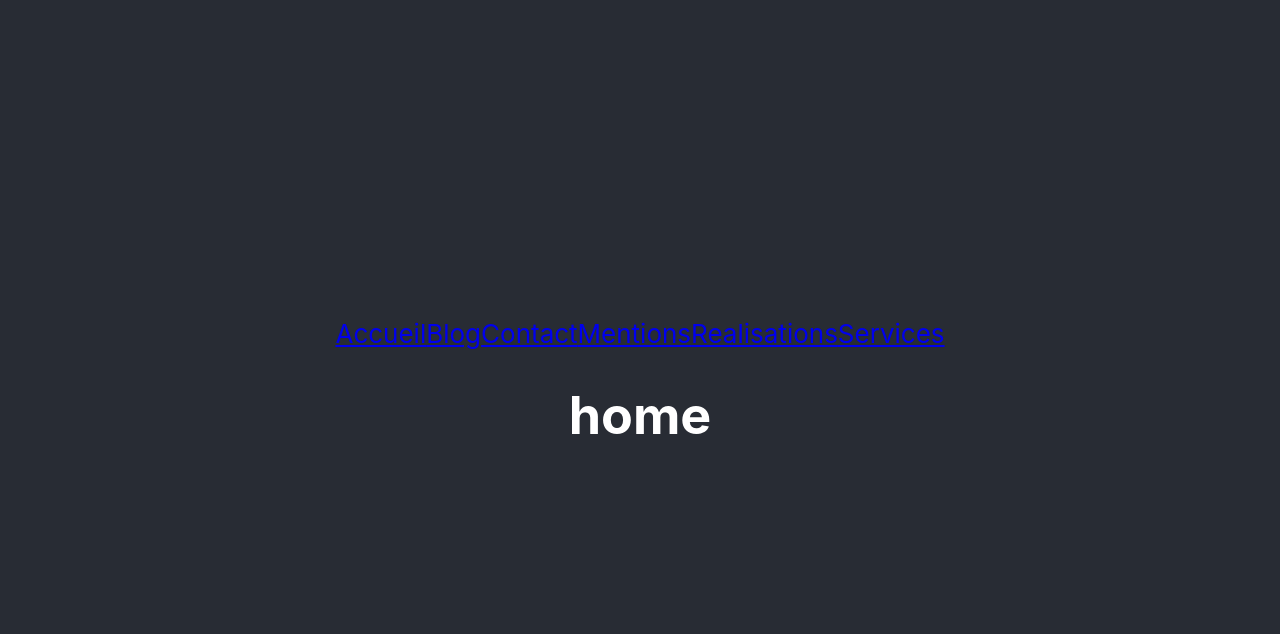
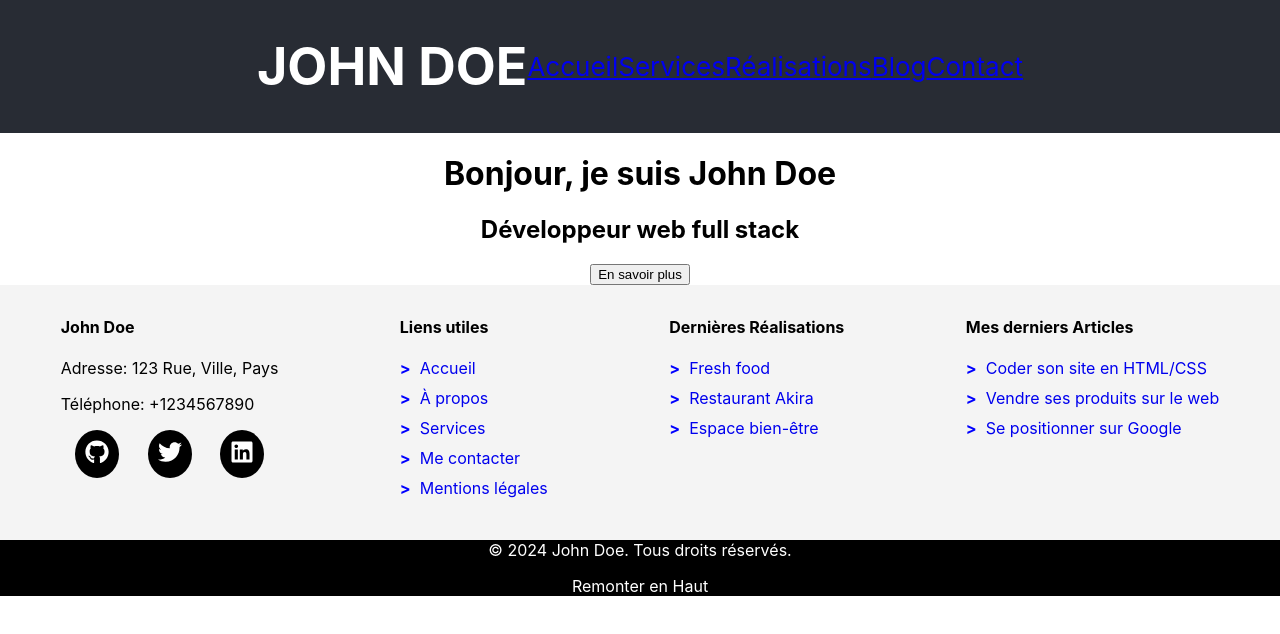
Before and after one commit to DS30190/optimisez, a React (Create React App) app: page / in a window 1280 px wide. Shown: the top 634 px of the page. Built offline with nearby package versions, Linux system fonts and the light colour scheme.

Commit message:
add footer

```diff
--- a/package.json
+++ b/package.json
@@ -8,6 +8,7 @@
     "@testing-library/user-event": "^13.5.0",
     "react": "^18.2.0",
     "react-dom": "^18.2.0",
+    "react-icons": "^5.1.0",
     "react-router-dom": "^6.22.3",
     "react-scripts": "5.0.1",
     "web-vitals": "^2.1.4"
--- a/src/App.css
+++ b/src/App.css
@@ -1,38 +1,79 @@
 .App {
   text-align: center;
-}
 
-.App-logo {
-  height: 40vmin;
-  pointer-events: none;
-}
-
-@media (prefers-reduced-motion: no-preference) {
-  .App-logo {
-    animation: App-logo-spin infinite 20s linear;
-  }
 }
 
 .App-header {
   background-color: #282c34;
-  min-height: 100vh;
+
   display: flex;
-  flex-direction: column;
+  flex-direction: row;
   align-items: center;
   justify-content: center;
   font-size: calc(10px + 2vmin);
   color: white;
+  text-decoration: none;
 }
 
-.App-link {
-  color: #61dafb;
+
+.App-footer {
+
+  background-color: #f4f4f4;
+}
+.columns {
+  display: flex;
+  align-items: flex-start;
+  justify-content: space-around;
+}
+.footer-column {
+ align-content: space-between;
+ text-align: left;
+  padding: 10px;
+}
+.footer-column a {
+  text-decoration: none;
+}
+.footer-bottom {
+  background-color: black;
+  color: white;
+  text-align: center;
+}
+.footer-bottom a {
+  text-decoration: none;
+  color: white;
+}
+.footer-column ul {
+  list-style-type: none;
+  padding-left: 0;
+  text-align: left;
+}
+.footer-column li {
+  position: relative;
+  margin-bottom: 10px;
+  padding-left: 20px;
+}
+.footer-column li::before {
+  content: '>';
+  color: blue;
+  font-weight: bold;
+  position: absolute;
+  left: 0;
+  top: 0;
+}
+.social-icons {
+  display: flex;
+  justify-content: space-around;
+  align-items: center;
 }
 
-@keyframes App-logo-spin {
-  from {
-    transform: rotate(0deg);
-  }
-  to {
-    transform: rotate(360deg);
-  }
+.social-icons a {
+  display: inline-block;
+  background-color: black;
+  padding: 10px;
+  border-radius: 50%;
 }
+
+.social-icons a svg {
+  font-size: 24px;
+  color: white;
+}
--- a/src/App.js
+++ b/src/App.js
@@ -1,34 +1,83 @@
 import React from "react";
 import './App.css';
-import {Routes, Route, Link} from "react-router-dom";
+import { Routes, Route, Link } from "react-router-dom";
 import Home from './pages/Home';
 import Blog from './pages/Blog';
 import Contact from './pages/Contact';
-import Mentions from './pages/Mentions';
 import Realisations from './pages/Realisations';
 import Services from './pages/Services';
+import { FaGithub, FaTwitter, FaLinkedin } from 'react-icons/fa';
 
 function App() {
   return (
     <div className="App">
       <header className="App-header">
+        <h1>JOHN DOE</h1>
         <nav>
           <Link to="/">Accueil</Link>
+          <Link to="/services">Services</Link>
+          <Link to="/realisations">Réalisations</Link>
           <Link to="/blog">Blog</Link>
           <Link to="/contact">Contact</Link>
-          <Link to="mentions">Mentions</Link>
-          <Link to="/realisations">Realisations</Link>
-          <Link to="/services">Services</Link>
         </nav>
-        <Routes>
-          <Route path="/" element={<Home/>}></Route>
-          <Route path="/blog" element={<Blog/>}></Route>
-          <Route path="/contact" element={<Contact/>}></Route>
-          <Route path="/mentions" element={<Mentions/>}></Route>
-          <Route path="/realisations" element={<Realisations/>}></Route>
-          <Route path="/services" element={<Services/>}></Route>
-        </Routes>
       </header>
+
+      <Routes>
+        <Route path="/" element={<Home />}></Route>
+        <Route path="/blog" element={<Blog />}></Route>
+        <Route path="/contact" element={<Contact />}></Route>
+        <Route path="/realisations" element={<Realisations />}></Route>
+        <Route path="/services" element={<Services />}></Route>
+      </Routes>
+
+      <footer className="App-footer">
+        <div className="columns">
+          <div className="footer-column">
+            <h4>John Doe</h4>
+            <p>Adresse: 123 Rue, Ville, Pays</p>
+            <p>Téléphone: +1234567890</p>
+            <div className="social-icons">
+              <a href="https://github.com" target="_blank" rel="noopener noreferrer"><FaGithub /></a>
+              <a href="https://twitter.com" target="_blank" rel="noopener noreferrer"><FaTwitter /></a>
+              <a href="https://linkedin.com" target="_blank" rel="noopener noreferrer"><FaLinkedin /></a>
+            </div>
+          </div>
+
+          <div className="footer-column">
+            <h4>Liens utiles</h4>
+            <ul>
+              <li><Link to="/">Accueil</Link></li>
+              <li><Link to="/services">À propos</Link></li>
+              <li><Link to="/services">Services</Link></li>
+              <li><Link to="/contact">Me contacter</Link></li>
+              <li><Link to="/mentions">Mentions légales</Link></li>
+            </ul>
+          </div>
+
+          <div className="footer-column">
+            <h4>Dernières Réalisations</h4>
+            <ul>
+              <li><a href="/fresh">Fresh food</a></li>
+              <li><a href="/fresh">Restaurant Akira</a></li>
+              <li><a href="/fresh">Espace bien-être</a></li>
+            </ul>
+          </div>
+
+          <div className="footer-column">
+            <h4>Mes derniers Articles</h4>
+            <ul>
+              <li><a href="/fresh">Coder son site en HTML/CSS</a></li>
+              <li><a href="/fresh">Vendre ses produits sur le web</a></li>
+              <li><a href="/fresh">Se positionner sur Google</a></li>
+            </ul>
+          </div>
+        </div>
+
+        <div className="footer-bottom">
+          <p>&copy; {new Date().getFullYear()} John Doe. Tous droits réservés.</p>
+          <a href="#top">Remonter en Haut</a>
+        </div>
+      </footer>
     </div>
   );
 }
--- a/src/pages/Home.jsx
+++ b/src/pages/Home.jsx
@@ -2,7 +2,9 @@
 const Home = () => {
     return (
         <div>
-            <h1>home</h1>
+            <h1>Bonjour, je suis John Doe</h1>
+            <h2>Développeur web full stack</h2>
+            <button>En savoir plus</button>
         </div>
     )
 }
```
Also changed, not shown: 1 other file (tests, documents, lock files or other folders).
